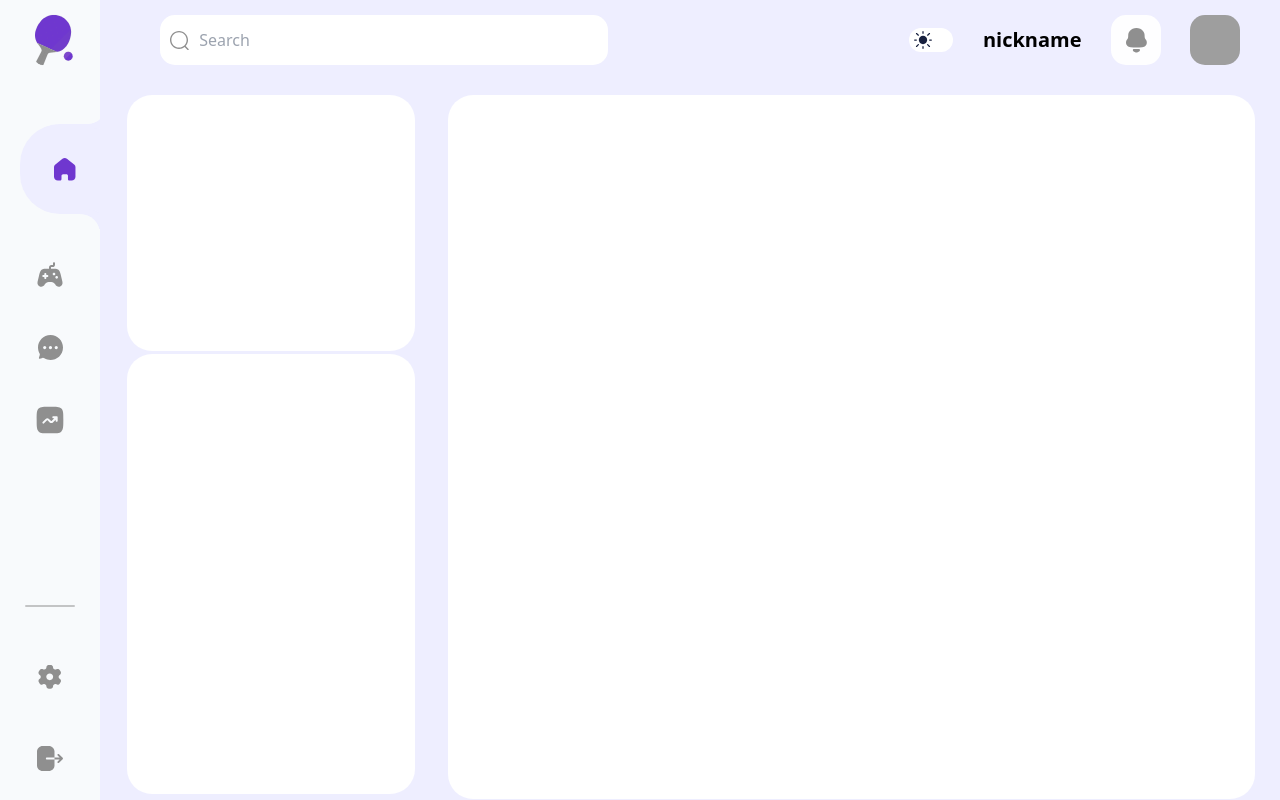
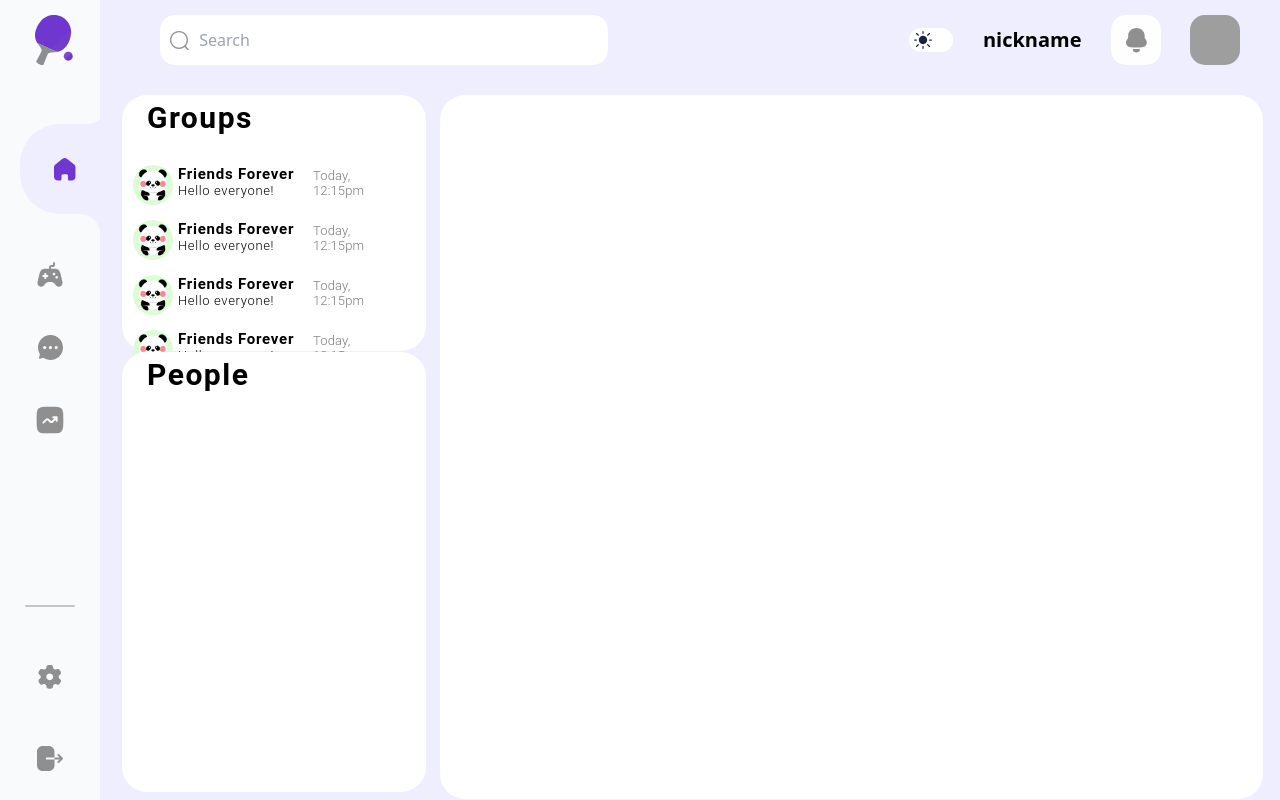
Before and after one commit to iouardi1/ft_transcendence, a React (Vite) app in the folder transcendence-master/: page /chat in a window 1280 px wide. Built offline with nearby package versions, Linux system fonts and the light colour scheme; grey boxes are pictures that could not be loaded.

Commit message:
work in progress

```diff
--- a/transcendence-master/src/components/Chat.tsx
+++ b/transcendence-master/src/components/Chat.tsx
@@ -1,15 +1,73 @@
 // import  { Link } from 'react-router-dom';
+// import React from 'react';
+import logoImg from '../assets/panda.svg';
+
+
+
+interface ConvData  {
+    id: number;
+    name: string;
+    image: string;
+    message:  string;
+    date: string;
+    group: string;
+}
+
+const DMComp = () =>
+{
+  const defaultConvData: ConvData = {
+    id: 1,
+    name: 'Mohamed',
+    image: logoImg,
+    message: 'Hello everyone!',
+    date: 'Today, 12:15pm',
+    group: 'Friends Forever'
+  };
+
+  return (
+    <div  className='icon w-[90px] h-[40px] ml-[-120px] mb-[15px]'>
+      <img  className='logoImg rounded-[50px] w-[40px] h-[40px]' src={defaultConvData.image} alt={'${defaultConvdata.name}'} />
+
+      <div className='groupName mb-[40px] text-black dark:text-white w-[150px] mt-[-40px] ml-[45px]' style={{ fontFamily: 'Roboto', fontSize: '15px',fontStyle: 'normal', fontWeight: 600, lineHeight: 'normal', letterSpacing: '0.75px'}}>
+        {defaultConvData.group}
+      </div>
+      <div className='groupMsg text-black dark:text-white w-[150px] mt-[-40px] ml-[45px]' style={{ fontFamily: 'Roboto', fontSize: '13px',fontStyle: 'normal', fontWeight: 300, lineHeight: 'normal', letterSpacing: '0.65px'}} >
+        {defaultConvData.message}
+      </div>
+      <div className='date w-[90px] mt-[-30px] ml-[180px]' style={{color: '#7C7C7C', fontFamily: 'Roboto', fontSize: '13px', fontStyle: 'normal', fontWeight: 300, lineHeight: 'normal', letterSpacing: '0.13px' }}>
+          {defaultConvData.date}
+      </div>
+
+    </div>
+  )
+}
 
 const Chat = () => {
   return (
-    <div className="chat ml-[2px] mr-[25px] mb-[15px] h-full w-full flex flex-wrap 100vh gap-[0px]">
-      <div className="ml-[25px] mr-[1px] my-[15px] h-full w-full flex-1 flex flex-wrap gap-[0px] items-start">
-        <div className="w-[90%] h-[32%] rounded-[25px] border-solid flex flex-3 border-[#FFFFFF] bg-[#FFFFFF]  shadow-none dark:border-[#272932] dark:bg-[#272932]">
+    <div className="chat lg:ml-[2px] lg:mr-[2px] lg:mb-[10px] lg:h-full lg:w-full lg:flex lg:flex-wrap lg:100vh lg:gap-[0px]
+    ml-[2px] mr-[2px] mb-[10px] h-full w-full flex flex-wrap 100vh gap-[0px]">
+      <div className="lg:ml-[20px] lg:mr-[-10px] lg:my-[15px] lg:h-full lg:w-full lg:flex-1 lg:flex lg:flex-wrap lg:gap-[0px] lg:items-start
+      ml-[20px] mr-[-10px] my-[15px] h-full w-full flex-1 flex flex-wrap gap-[0px] items-start">
+        <div className="lg:w-[90%] lg:h-[32%] lg:rounded-[25px] lg:border-solid lg:flex lg:flex-row lg:flex-3 lg:border-[#FFFFFF] lg:bg-[#FFFFFF]  lg:shadow-none lg:dark:border-[#272932] lg:dark:bg-[#272932]
+        w-[90%] h-[32%] rounded-[25px] border-solid flex flex-3 border-[#FFFFFF] bg-[#FFFFFF]  shadow-none dark:border-[#272932] dark:bg-[#272932]">
+          <div className="group ml-[25px] text-black dark:text-white" style={{fontFamily: 'Roboto', fontSize: '30px', fontStyle: 'normal', fontWeight: 700, letterSpacing: '1.5px' }}>Groups
+          </div>
+          <div className='convs mt-[70px]'>
+            { < DMComp /> }
+            { < DMComp /> }
+            { < DMComp /> }
+            { < DMComp /> }
+          </div>
         </div>
-        <div className="mt-[-99px] w-[90%] h-[55%] rounded-[25px]  border-solid flex flex-4 border-[#FFFFFF] bg-[#FFFFFF]  shadow-none dark:border-[#272932] dark:bg-[#272932]">
+        <div className="lg:mb-[5px] lg:mt-[-97px] lg:w-[90%] lg:h-[55%] lg:rounded-[25px]  lg:border-solid lg:flex lg:flex-4 lg:border-[#FFFFFF] lg:bg-[#FFFFFF]  lg:shadow-none lg:dark:border-[#272932] lg:dark:bg-[#272932]
+        mb-[5px] mt-[-97px] w-[90%] h-[55%] rounded-[25px]  border-solid flex flex-4 border-[#FFFFFF] bg-[#FFFFFF]  shadow-none dark:border-[#272932] dark:bg-[#272932]">
+          <div className="dms ml-[25px] text-black dark:text-white" style={{fontFamily: 'Roboto', fontSize: '30px', fontStyle: 'normal', fontWeight: 700, letterSpacing: '1.5px' }}>People
+
+          </div>
         </div>
       </div>
-      <div className="my-[15px] w-[70%] h-[88%] rounded-[25px] flex-2 flex-shrink-0 border-solid border-[#FFFFFF] bg-[#FFFFFF]  shadow-none dark:border-[#272932] dark:bg-[#272932]">
+      <div className="lg:ml-[-10px] lg:mr-[15px] lg:my-[15px] lg:w-[70%] lg:h-[88%] lg:rounded-[25px] lg:flex-2 lg:flex-shrink-0 lg:border-solid lg:border-[#FFFFFF] lg:bg-[#FFFFFF]  lg:shadow-none lg:dark:border-[#272932] lg:dark:bg-[#272932]
+      ml-[-10px] mr-[15px] my-[15px] w-[50%] h-[88%] rounded-[25px] flex-2 flex-shrink-0 border-solid border-[#FFFFFF] bg-[#FFFFFF]  shadow-none dark:border-[#272932] dark:bg-[#272932]">
       </div>
     </div>
   )
```
Also changed, not shown: transcendence-master/src/assets/panda.svg (added).
